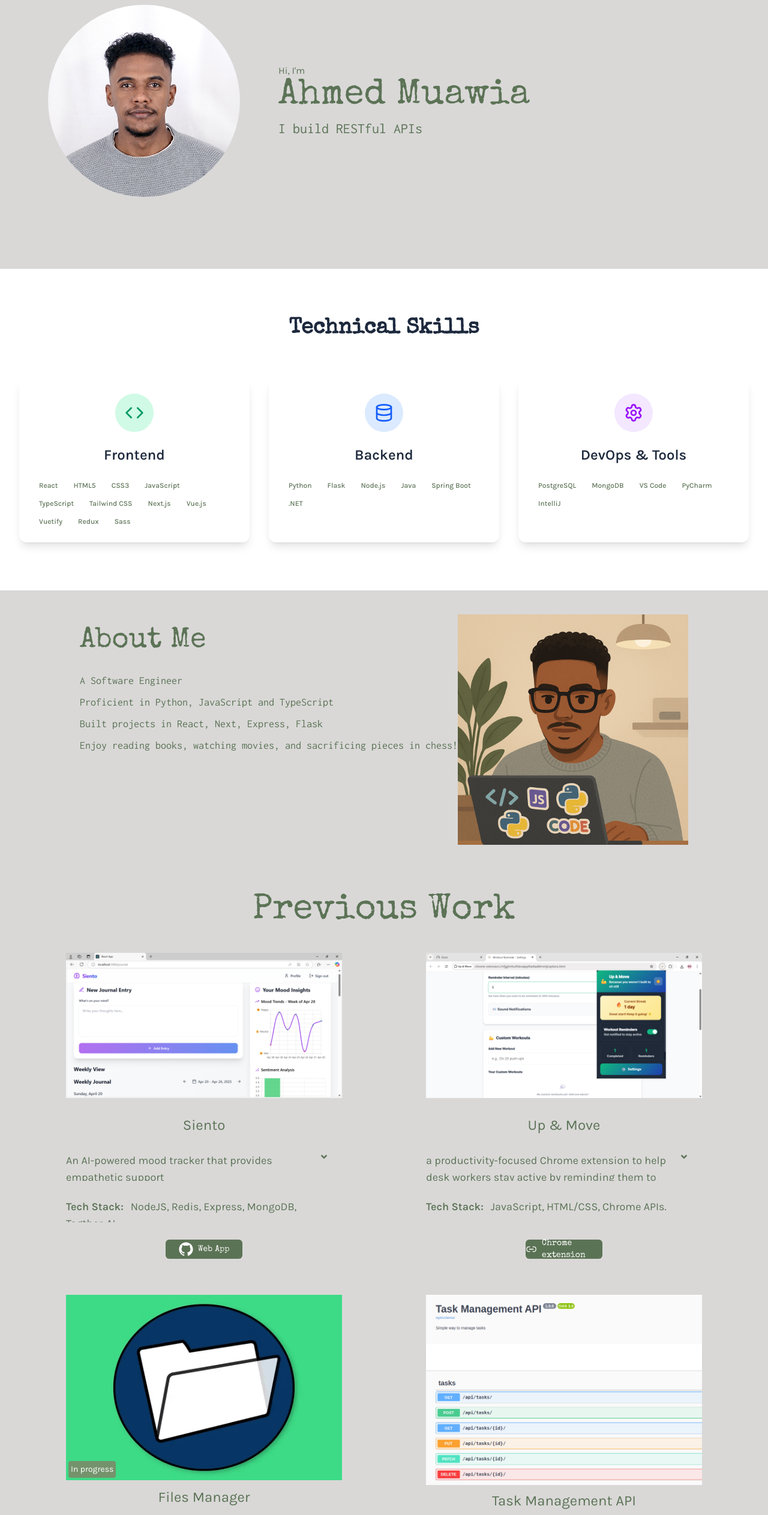
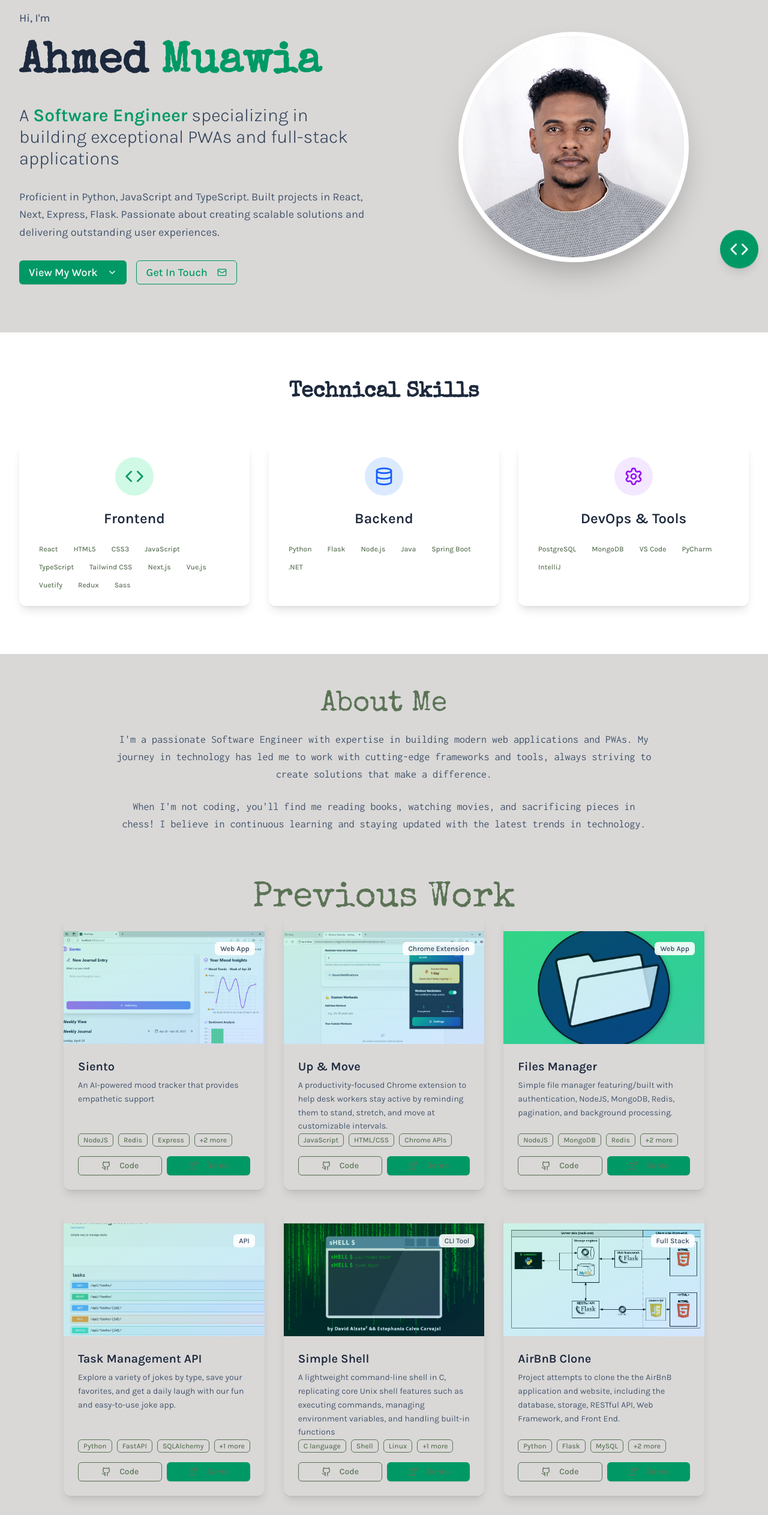
Before and after one commit to Muawia24/muawia-portfolio, a Next.js app: page / in a window 1280 px wide. Shown: the part 160-2685 px from the top of the page at 60% size. Built offline with nearby package versions, Linux system fonts and the light colour scheme.

Commit message:
Changes style of projects card

```diff
--- /dev/null
+++ b/app/components/Button.tsx
@@ -0,0 +1,56 @@
+import * as React from "react";
+import { Slot } from "@radix-ui/react-slot";
+import { cva, type VariantProps } from "class-variance-authority";
+import { cn } from "@/utils/util";
+
+const buttonVariants = cva(
+  "inline-flex items-center justify-center gap-2 whitespace-nowrap rounded-md text-sm font-medium transition-all disabled:pointer-events-none disabled:opacity-50 [&_svg]:pointer-events-none [&_svg:not([class*='size-'])]:size-4 shrink-0 [&_svg]:shrink-0 outline-none focus-visible:border-ring focus-visible:ring-ring/50 focus-visible:ring-[3px] aria-invalid:ring-destructive/20 dark:aria-invalid:ring-destructive/40 aria-invalid:border-destructive",
+  {
+    variants: {
+      variant: {
+        default: "bg-primary text-primary-foreground shadow-xs hover:bg-primary/90",
+        destructive: "bg-destructive text-white shadow-xs hover:bg-destructive/90 focus-visible:ring-destructive/20 dark:focus-visible:ring-destructive/40 dark:bg-destructive/60",
+        outline: "border bg-background shadow-xs hover:bg-accent hover:text-accent-foreground dark:bg-input/30 dark:border-input dark:hover:bg-input/50",
+        secondary: "bg-secondary text-secondary-foreground shadow-xs hover:bg-secondary/80",
+        ghost: "hover:bg-accent hover:text-accent-foreground dark:hover:bg-accent/50",
+        link: "text-primary underline-offset-4 hover:underline",
+      },
+      size: {
+        default: "h-9 px-4 py-2 has-[>svg]:px-3",
+        sm: "h-8 rounded-md gap-1.5 px-3 has-[>svg]:px-2.5",
+        lg: "h-10 rounded-md px-6 has-[>svg]:px-4",
+        icon: "size-9",
+      },
+    },
+    defaultVariants: {
+      variant: "default",
+      size: "default",
+    },
+  }
+);
+
+interface ButtonProps
+  extends React.ButtonHTMLAttributes<HTMLButtonElement>,
+    VariantProps<typeof buttonVariants> {
+  asChild?: boolean;
+}
+
+function Button({
+  className,
+  variant,
+  size,
+  asChild = false,
+  ...props
+}: ButtonProps) {
+  const Comp = asChild ? Slot : "button";
+
+  return (
+    <Comp
+      data-slot="button"
+      className={cn(buttonVariants({ variant, size, className }))}
+      {...props}
+    />
+  );
+}
+
+export { Button, buttonVariants };
--- a/app/components/Hero.tsx
+++ b/app/components/Hero.tsx
@@ -13,9 +13,15 @@ import { useInView } from "react-intersection-observer";
 import { Introduction } from "./Introduction";
 import { Card, CardContent, CardDescription, CardHeader, CardTitle } from './Card';
 import { Badge } from './Badg';
+import { Button } from './Button';
 import { Github, ExternalLink, Mail, Phone, ChevronDown, Code, Database, Settings } from 'lucide-react'
 
 export const Herosection = () => {
+    const [isVisible, setIsVisible] = useState(false)
+
+    useEffect(() => {
+        setIsVisible(true)
+      }, [])
     const { ref, inView } = useInView();
     const [textIndex, setTextIndex] = useState<number>(0);
     const SKILLS = [
@@ -58,22 +64,61 @@ export const Herosection = () => {
 
     return (
         <div className={`flex flex-col items-center font-secondary`}>
-            <div ref={ref} className={`w-full flex flex-col md:flex-row items-center md:p-20 gap-x-16 ${inView ? 'animate__animated animate__fadeIn' : ''}`}>
-                <Image
-                src="/DSC_4379.JPG"
-                alt="Portrait of Ahmed Muawia"
-                width={320}
-                height={320}
-                className="w-44 md:w-80 h-44 md:h-80 my-10 rounded-full object-cover"
-                priority
-                />
-                <div className="flex flex-col items-center md:items-start md:gap-y-2">
-                    <div className="animate__animated animate__fadeInDown">Hi, I&apos;m <br /> <span className="text-start text-4xl md:text-6xl font-title">Ahmed Muawia</span> </div>
-                    <div className="text-2xl ml-24 md:m-0 flex gap-x-1 font-display">
-                        <div className="">I build {SKILLS[textIndex]} </div>
-                    </div>
-                </div>
-            </div>
+            <section className="pt-32 pb-20 px-4 sm:px-6 lg:px-8" aria-labelledby="hero-heading">
+                      <div className="max-w-7xl mx-auto">
+                        <div className="flex flex-col lg:flex-row items-center justify-between gap-12">
+                          <div className={`lg:w-1/2 transition-all duration-1000 ${isVisible ? 'opacity-100 translate-y-0' : 'opacity-0 translate-y-10'}`}>
+                            <div className="text-lg text-slate-600 dark:text-slate-400 mb-4 font-medium">
+                              Hi, I'm
+                            </div>
+                            <h1 id="hero-heading" className="text-6xl lg:text-7xl font-bold text-slate-800 dark:text-white mb-6 leading-tight font-title">
+                              Ahmed <span className="text-emerald-600 dark:text-emerald-400 font-title">Muawia</span>
+                            </h1>
+                            <div className="text-2xl lg:text-3xl text-slate-700 dark:text-slate-300 mb-8 font-light">
+                              A <span className="font-semibold text-emerald-600 dark:text-emerald-400">Software Engineer</span> specializing in building exceptional PWAs and full-stack applications
+                            </div>
+                            <p className="text-lg text-slate-600 dark:text-slate-400 mb-8 leading-relaxed max-w-2xl">
+                              Proficient in Python, JavaScript and TypeScript. Built projects in React, Next, Express, Flask.
+                              Passionate about creating scalable solutions and delivering outstanding user experiences.
+                            </p>
+                            <div className="flex flex-col sm:flex-row gap-4">
+                              <Button
+                                size="lg"
+                                className="bg-emerald-600 hover:bg-emerald-700 text-white px-8 py-3 text-lg font-medium transition-all duration-300 hover:scale-105 hover:shadow-lg"
+                                aria-label="View my work and projects"
+                              >
+                                View My Work
+                                <ChevronDown className="ml-2 h-5 w-5" aria-hidden="true" />
+                              </Button>
+                              <Button
+                                variant="outline"
+                                size="lg"
+                                className="border-emerald-600 text-emerald-600 hover:bg-emerald-600 hover:text-white px-8 py-3 text-lg font-medium transition-all duration-300 hover:scale-105"
+                                aria-label="Get in touch with me"
+                              >
+                                Get In Touch
+                                <Mail className="ml-2 h-5 w-5" aria-hidden="true" />
+                              </Button>
+                            </div>
+                          </div>
+                          <div className={`lg:w-1/2 transition-all duration-1000 delay-300 ${isVisible ? 'opacity-100 translate-y-0' : 'opacity-0 translate-y-10'}`}>
+                            <div className="relative">
+                              <div className="w-80 h-80 lg:w-96 lg:h-96 mx-auto rounded-full overflow-hidden border-8 border-white dark:border-slate-700 shadow-2xl transition-transform duration-300 hover:scale-105">
+                                <img
+                                  src="/DSC_4379.JPG"
+                                  alt="Ahmed Muawia - Software Engineer"
+                                  className="w-full h-full object-cover"
+                                  loading="lazy"
+                                />
+                              </div>
+                              <div className="absolute -bottom-4 -right-4 bg-emerald-600 text-white p-4 rounded-full shadow-lg animate-bounce" aria-hidden="true">
+                                <Code className="h-8 w-8" />
+                              </div>
+                            </div>
+                          </div>
+                        </div>
+                      </div>
+                    </section>
 
             {/* <div className="hidden md:flex w-96 h-96 absolute bg-red-100 right-32 top-72"></div> */}
 
--- a/app/components/Introduction.tsx
+++ b/app/components/Introduction.tsx
@@ -5,14 +5,20 @@ export const Introduction = () => {
     const { ref, inView } = useInView();
     return <div id="introduction">
         <div ref={ref} className={`w-full flex flex-col md:flex-row md:justify-around items-start p-10 gap-y-2 font-display ${inView ? 'animate__animated animate__fadeIn' : ''}`}>
-            <div className="flex flex-col gap-y-2 md:items-start">
+            <div className="max-w-4xl mx-auto text-center">
                 <div className="text-3xl md:text-5xl text-center mt-5 md:mb-5 font-title">About Me </div>
-                <div className="text-lg">A Software Engineer</div>
-                <div className="text-lg">Proficient in Python, JavaScript and TypeScript</div>
-                <div className="text-lg">Built projects in React, Next, Express, Flask</div>
-                <div className="text-lg">Enjoy reading books, watching movies, and sacrificing pieces in chess!</div>
+                <div className="text-lg text-slate-600 dark:text-slate-400 leading-relaxed space-y-6">
+                    <p>
+                        I'm a passionate Software Engineer with expertise in building modern web applications and PWAs.
+                        My journey in technology has led me to work with cutting-edge frameworks and tools, always striving
+                        to create solutions that make a difference.
+                    </p>
+                    <p>
+                        When I'm not coding, you'll find me reading books, watching movies, and sacrificing pieces in chess!
+                        I believe in continuous learning and staying updated with the latest trends in technology.
+                    </p>
+                </div>
             </div>
-            <Image src="/avatar-me.png" alt="portrait"width={500} height={500} className="w-56 h-56 md:w-96 md:h-96 self-center" />
         </div>
     </div>
 }
--- a/app/components/ProjectCard.tsx
+++ b/app/components/ProjectCard.tsx
@@ -1,72 +1,104 @@
 "use client";
-import { GitHubLogoIcon, Link1Icon } from "@radix-ui/react-icons"
-import { useState } from "react"
-import { FaAngleDown, FaAngleUp } from "react-icons/fa";
+import { useState } from "react";
 import { useInView } from "react-intersection-observer";
 import Image from "next/image";
+import {
+  Card,
+  CardContent,
+  CardDescription,
+  CardHeader,
+  CardTitle
+} from './Card';
+import { Badge } from "./Badg";
+import { Github, ExternalLink } from 'lucide-react';
+import { Button } from './Button';
 
 export interface ProjectCardProps {
-    title: string,
-    projectDesc: string,
-    projectImage: string,
-    tech_stack: string[],
-    product: string,
-    demo_link: string,
-    github: boolean,
-    inProgress: boolean,
+  title: string;
+  description: string;
+  techStack: string[];
+  type: string;
+  image: string;
+  codeUrl?: string;
+  demoUrl?: string;
 }
+
 export const ProjectCard = ({ project }: { project: ProjectCardProps }) => {
   const [showMore, setShowMore] = useState(false);
-    const { ref, inView } = useInView();
-
-    const Icon = () => {
-        return (
-            <div className="w-5 h-5 hover:cursor-pointer hover:opacity-50" onClick={()=> setShowMore(!showMore)}>
-                {showMore ? <FaAngleUp /> : <FaAngleDown />}
-            </div>
-        );
-    }
-
+  const { ref, inView } = useInView({
+    triggerOnce: true,
+    threshold: 0.1
+  });
 
   return (
-        <div ref={ref} className={`w-96 md:w-[500px] h-96 ${showMore ? 'h-fit' : ''} md:h-[550px] flex flex-col justify-between items-center md:mx-auto p-5 ${inView ? 'animate__animated animate__fadeIn' : ''}`}>
-            <div className="relative">
+    <div ref={ref} className={`transition-all duration-300 ${inView ? 'opacity-100' : 'opacity-0 translate-y-4'}`}>
+      <Card className="group hover:shadow-xl transition-all duration-300 hover:-translate-y-2 border-0 shadow-lg overflow-hidden h-full flex flex-col">
+        <div className="aspect-video relative overflow-hidden">
           <Image
-                src={project.projectImage}
-                alt={`${project.title} screenshot`}
-                width={500}
-                height={300}
-                className="w-full h-auto"
+            src={project.image}
+            alt={`Screenshot of ${project.title}`}
+            fill
+            className="object-cover"
+            sizes="(max-width: 768px) 100vw, (max-width: 1200px) 50vw, 33vw"
           />
-                {project.inProgress && <div className="w-auto h-min absolute p-1 rounded left-1 bottom-1 text-white bg-[hsl(108,15%,50%)] text-sm">In progress</div>}
+          <div className="absolute inset-0 bg-gradient-to-br from-emerald-500/20 to-blue-500/20 group-hover:scale-110 transition-transform duration-500" />
+          <div className="absolute top-4 right-4">
+            <Badge variant="secondary" className="bg-white/90 text-slate-700 dark:bg-slate-900/90 dark:text-slate-300">
+              {project.type}
+            </Badge>
           </div>
-            <div className="text-center text-2xl">{project.title}</div>
-            <div className="flex gap-2">
-                <div className={`w-[90%] h-12 overflow-clip md:text-lg ${showMore ? 'h-fit' : 'overflow-hidden'}`}>{project.projectDesc}</div>
-                <Icon />
         </div>
-            <div className={`w-full h-10 md:text-lg ${showMore ? 'h-fit' : 'overflow-clip'} overflow-y-hidden flex flex-wrap text-start gap-x-1`}>
-                <div className="font-semibold mr-2">Tech Stack: </div>
-                {project.tech_stack.map((stack, index) =>
-                    <div key={index}>{stack}{index === project.tech_stack.length - 1 ? '.' : ','} </div>
-                )}
-            </div>
-            <div className="w-32 h-8 min-h-8 rounded-md bg-[#5B7355] text-white flex justify-center hover:opacity-80 hover:cursor-pointer transition-all duration-300">
-                <div className="flex items-center justify-center gap-2">
-                    {project.github ? (
-                        <a href={project.demo_link} target="_blank" className="flex items-center justify-center gap-2">
-                            <GitHubLogoIcon className="w-6 h-6"></GitHubLogoIcon>
-                            <div className="text-sm font-title">{project.product}</div>
-                        </a>
-                    ) : (
-                        <a href={project.demo_link} target="_blank" className="flex items-center justify-center gap-2">
-                            <Link1Icon className="w-6 h-6"></Link1Icon>
-                            <div className="text-sm font-title">{project.product}</div>
-                        </a>
+
+        <div className="flex-grow flex flex-col">
+          <CardHeader>
+            <CardTitle className="text-xl text-slate-800 dark:text-white group-hover:text-emerald-600 dark:group-hover:text-emerald-400 transition-colors duration-300">
+              {project.title}
+            </CardTitle>
+            <CardDescription className="text-slate-600 dark:text-slate-400 leading-relaxed">
+              {project.description}
+            </CardDescription>
+          </CardHeader>
+
+          <CardContent className="flex-grow flex flex-col justify-end">
+            <div className="flex flex-wrap gap-2 mb-4" role="list" aria-label={`Technologies used in ${project.title}`}>
+              {project.techStack.slice(0, 3).map((tech) => (
+                <Badge key={tech} variant="outline" className="text-xs" role="listitem">
+                  {tech}
+                </Badge>
+              ))}
+              {project.techStack.length > 3 && (
+                <Badge variant="outline" className="text-xs" role="listitem">
+                  +{project.techStack.length - 3} more
+                </Badge>
               )}
             </div>
 
+            <div className="flex gap-2">
+              <Button
+                asChild
+                size="sm"
+                variant="outline"
+                className="flex-1 group-hover:border-emerald-600 group-hover:text-emerald-600 transition-colors duration-300"
+              >
+                <a href={project.codeUrl} aria-label={`View source code for ${project.title}`}>
+                  <Github className="h-4 w-4 mr-2" aria-hidden="true" />
+                  Code
+                </a>
+              </Button>
+              <Button
+                asChild
+                size="sm"
+                className="flex-1 bg-emerald-600 hover:bg-emerald-700 transition-colors duration-300"
+              >
+                <a href={project.demoUrl} aria-label={`View live demo of ${project.title}`}>
+                  <ExternalLink className="h-4 w-4 mr-2" aria-hidden="true" />
+                  Demo
+                </a>
+              </Button>
             </div>
-        </div >
-    )
-}
+          </CardContent>
+        </div>
+      </Card>
+    </div>
+  );
+};
--- a/app/components/Projects.tsx
+++ b/app/components/Projects.tsx
@@ -4,69 +4,59 @@ export const Projects = () => {
     const PROJECTS: ProjectCardProps[] = [
         {
       title: "Siento",
-            projectDesc: "An AI-powered mood tracker that provides empathetic support",
-            projectImage: "/Siento.png",
-            tech_stack: ["NodeJS", "Redis", "Express", "MongoDB", "Togther-AI"],
-            product: "Web App",
-            demo_link: "https://github.com/Muawia24/Siento",
-            github: true,
-            inProgress: false,
+      description: "An AI-powered mood tracker that provides empathetic support",
+      techStack: ["NodeJS", "Redis", "Express", "MongoDB", "Together-AI"],
+      type: "Web App",
+      image: "/Siento.png"
     },
     {
       title: "Up & Move",
-            projectDesc: "a productivity-focused Chrome extension to help desk workers stay active by reminding them to stand, stretch, and move at customizable intervals.",
-            projectImage: "/up&move.png",
-            tech_stack: ["JavaScript", "HTML/CSS", "Chrome APIs"],
-            product: "Chrome extension",
-            demo_link: "https://chromewebstore.google.com/detail/up-move/cbcmbalekhdklemnhmopihdeombpdmeh?hl=en-US&utm_source=ext_sidebar",
-            github: false,
-            inProgress: false,
+      description: "A productivity-focused Chrome extension to help desk workers stay active by reminding them to stand, stretch, and move at customizable intervals.",
+      techStack: ["JavaScript", "HTML/CSS", "Chrome APIs"],
+      type: "Chrome Extension",
+      image: "/up&move.png"
     },
     {
       title: "Files Manager",
-            projectDesc: "Simple file manager featuring/built with authentication, NodeJS, MongoDB, Redis, pagination, and background processing.",
-            projectImage: "/filemanager.png",
-            tech_stack: ["NodeJS", "MongoDB", "Redis", "Express", "Bull"],
-            product: "Web App",
-            demo_link: "https://github.com/Muawia24/alx-files_manager",
-            github: false,
-            inProgress: true,
+      description: "Simple file manager featuring/built with authentication, NodeJS, MongoDB, Redis, pagination, and background processing.",
+      techStack: ["NodeJS", "MongoDB", "Redis", "Express", "Bull"],
+      type: "Web App",
+      image: "/filemanager.png"
     },
     {
       title: "Task Management API",
-            projectDesc: "Explore a variety of jokes by type, save your favorites, and get a daily laugh with our fun and easy-to-use joke app.",
-            projectImage: "/taskAPI.png",
-            tech_stack: ["Python", "FastAPI", "sqlalchemy", "Pytest"],
-            product: "GitHub",
-            demo_link: "https://github.com/Muawia24/Task-Management-API",
-            github: true,
-            inProgress: false,
+      description: "Explore a variety of jokes by type, save your favorites, and get a daily laugh with our fun and easy-to-use joke app.",
+      techStack: ["Python", "FastAPI", "SQLAlchemy", "Pytest"],
+      type: "API",
+      image: "/taskAPI.png"
     },
     {
       title: "Simple Shell",
-            projectDesc: "A lightweight command-line shell in C, replicating core Unix shell features such as executing commands, managing environment variables, and handling built-in functions",
-            projectImage: "/shell.gif",
-            tech_stack: ["C language", "Shell", "Linux", "GCC"],
-            product: "GitHub",
-            demo_link: "https://github.com/Muawia24/simple_shell",
-            github: true,
-            inProgress: false,
+      description: "A lightweight command-line shell in C, replicating core Unix shell features such as executing commands, managing environment variables, and handling built-in functions",
+      techStack: ["C language", "Shell", "Linux", "GCC"],
+      type: "CLI Tool",
+      image: "/shell.gif"
     },
     {
       title: "AirBnB Clone",
-            projectDesc: "Project attempts to clone the the AirBnB application and website, including the database, storage, RESTful API, Web Framework, and Front End.",
-            projectImage: "/airbnb_clone.png",
-            tech_stack: ["Python", "Flask", "Mysql", "javascript", "CLI"],
-            product: "Web App",
-            demo_link: "https://github.com/Muawia24/AirBnB_clone_v3",
-            github: false,
-            inProgress: false,
-        },
+      description: "Project attempts to clone the the AirBnB application and website, including the database, storage, RESTful API, Web Framework, and Front End.",
+      techStack: ["Python", "Flask", "MySQL", "JavaScript", "CLI"],
+      type: "Full Stack",
+      image: "/airbnb_clone.png"
+    }
     ];
     return (
-        <div id="projects" className="w-full flex flex-col md:flex md:flex-row md:flex-wrap items-center mt-10 md:px-10 gap-y-5 font-secondary">
-            <div className="text-3xl md:text-6xl w-full text-center font-title">Previous Work</div>
-            {PROJECTS.map((project, index) => <ProjectCard key={index} project={project} />)}
+        <section id="projects" className="w-full flex flex-col md:flex md:flex-row md:flex-wrap items-center mt-10 md:px-10 gap-y-5 font-secondary">
+      <div className="max-w-7xl mx-auto">
+        <h2 className="text-3xl md:text-6xl w-full text-center font-title">
+          Previous Work
+        </h2>
+        <div className="grid md:grid-cols-2 lg:grid-cols-3 gap-8">
+          {PROJECTS.map((project) => (
+            <ProjectCard key={project.title} project={project} />
+          ))}
         </div>
+      </div>
+    </section>
     );
 }
```
Lines whose indentation alone changed are shown as unchanged.
